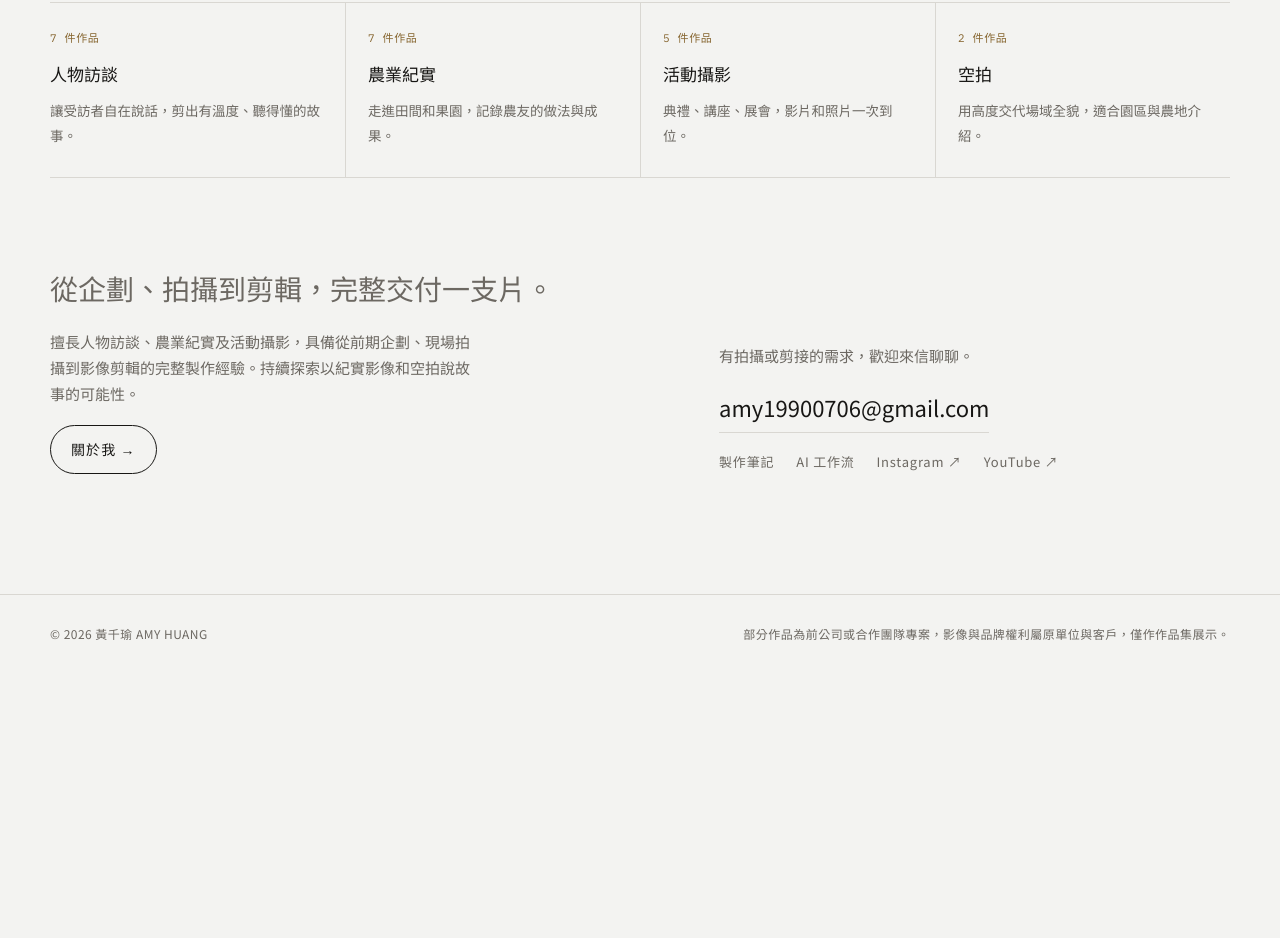
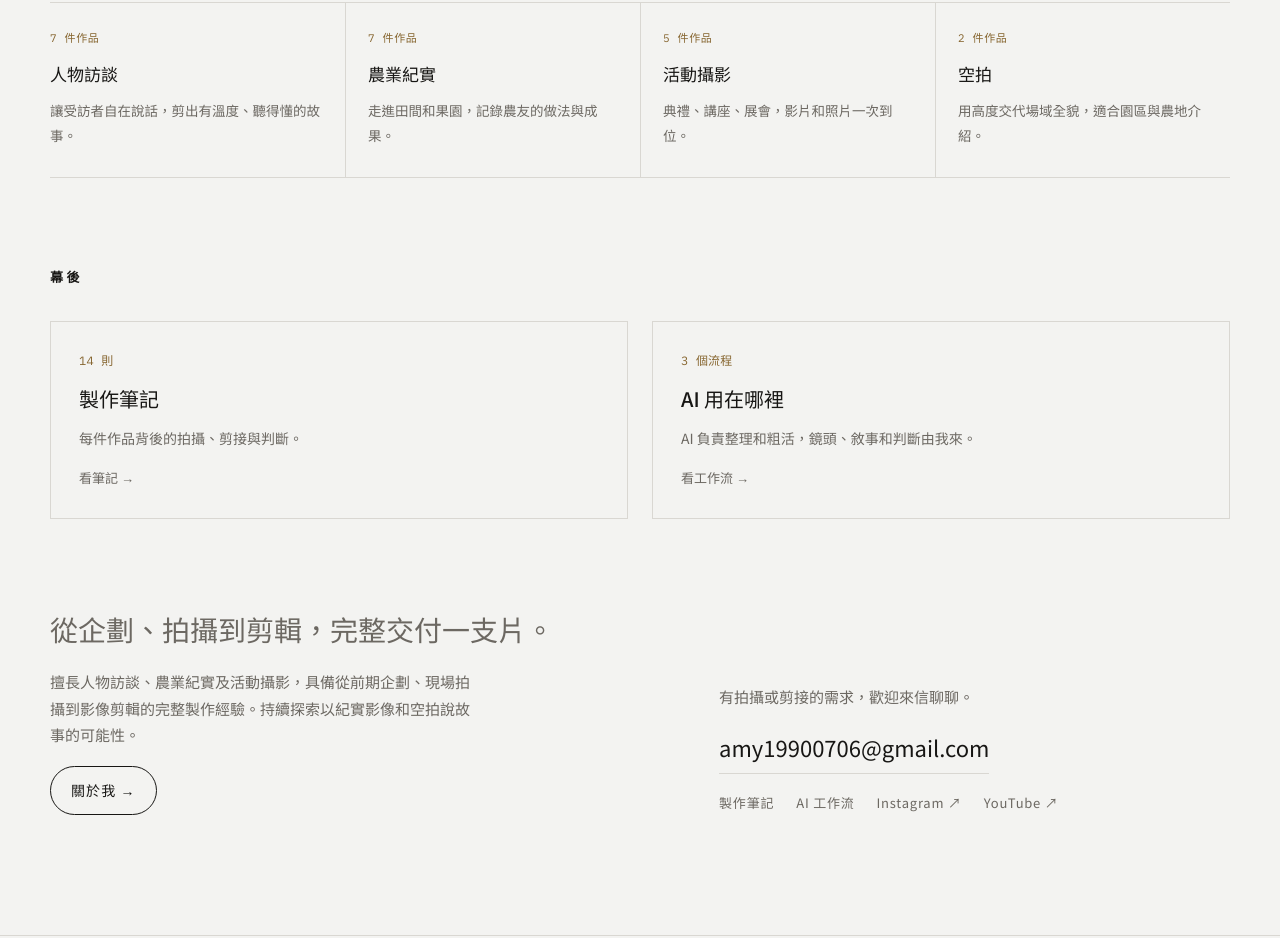
Before and after one commit to Amy0706-svg/portfolio, a plain HTML site: page index.html in a window 1280 px wide. Shown: the part 2631-3569 px from the top of the page. Before the commit the page ends 3303 px from the top, so only its background shows below. Drawn offline with Linux system fonts and the light colour scheme.

Commit message:
AI page: add Claude, drop Midjourney and the personal AI-notes flow; home teaser for notes and AI
Co-Authored-By: Claude Opus 5.5 <noreply@anthropic.com>
Claude-Session: https://claude.ai/code/session_01UxQ4k5zeX2wd9Dx3mjBrep

```diff
--- a/index.html
+++ b/index.html
@@ -332,6 +332,15 @@ header .wrap { padding-top: max(36px, calc(env(safe-area-inset-top, 0px) + 20px)
 .note-link { justify-self: start; font-size: 13px; color: var(--muted); border-bottom: 1px solid var(--line); }
 .note-link:hover { color: var(--fg); border-color: var(--fg); }
 
+.more { display: grid; grid-template-columns: repeat(2, minmax(0, 1fr)); gap: 24px; }
+.more a { display: grid; gap: 10px; align-content: start; padding: 28px; border: 1px solid var(--line); transition: border-color .25s, background .25s; }
+.more a:hover { border-color: var(--fg); background: var(--surface); }
+.more small { color: var(--accent); font-size: 12px; }
+.more b { font-size: 20px; font-weight: 500; }
+.more span { color: var(--muted); font-size: 14px; line-height: 1.8; }
+.more em { font-style: normal; font-size: 13px; color: var(--muted); margin-top: 6px; }
+.more a:hover em { color: var(--fg); }
+@media (max-width: 620px) { .more { grid-template-columns: minmax(0, 1fr); } .more a { padding: 22px; } }
 /* ---------- home ---------- */
 #view.home { animation: none; }
 .hero-home { position: relative; height: clamp(520px, 90vh, 940px); overflow: hidden; background: #0c0b0a; color: #f4efe6; }
@@ -787,6 +796,13 @@ function renderHome() {
           return `<button type="button" data-service="${esc(tag)}"><small>${n} 件作品</small><b>${esc(name)}</b><span>${esc(line)}</span></button>`;
         }).join("")}</div>
       </section>
+      <section class="home-sec">
+        <div class="sec-head"><h2>幕後</h2></div>
+        <div class="more">
+          <a href="#notes"><small class="tc">${WORKS.reduce((n, w) => n + (w.notes || []).length, 0)} 則</small><b>製作筆記</b><span>每件作品背後的拍攝、剪接與判斷。</span><em>看筆記 →</em></a>
+          <a href="#ai"><small class="tc">${AI_PAGE.flows.length} 個流程</small><b>AI 用在哪裡</b><span>AI 負責整理和粗活，鏡頭、敘事和判斷由我來。</span><em>看工作流 →</em></a>
+        </div>
+      </section>
       <section class="home-sec hello">
         <div class="stack">
           <p class="big">從企劃、拍攝到剪輯，完整交付一支片。</p>
@@ -1019,12 +1035,6 @@ const AI_PAGE = {
       ["ai", "分批讀取，每個檔案用一句話說明內容、對應腳本哪一段"],
       ["ai", "整理成「檔名／內容／腳本段落」對照表"],
       ["hand", "腳本經過確認後，才標時間點、進時間軸剪接"]
-    ]},
-    { title: "把 AI 對話變成下一步", note: "跟 AI 討論企劃、職涯或接案問題後，我不收藏整段對話，只在 Notion 留三行：學到什麼、決定什麼、下一步做什麼，並排上日期。", steps: [
-      ["ai", "和 AI 討論問題、整理想法"],
-      ["hand", "寫下一句話結論和做出的決定"],
-      ["hand", "訂出可以排進行事曆的下一步"],
-      ["hand", "每週回顧：完成、延期或刪掉"]
     ]}
   ],
   rules: [
@@ -1032,7 +1042,7 @@ const AI_PAGE = {
     ["客戶素材只讀需要的部分", "公司或客戶的素材，只讓 AI 讀這次需要的資料夾，不把內容上傳，做完就斷開。"],
     ["先跑順，再固定成流程", "一個流程確定好用，才把它寫成 SOP，一次只固定一個。"]
   ],
-  tools: "ChatGPT · Notion AI · Codex · Midjourney"
+  tools: "ChatGPT · Claude · Notion AI · Codex"
 };
 const TAG_LABEL = { ai: "AI", tpl: "模板", hand: "人工" };
 
```
